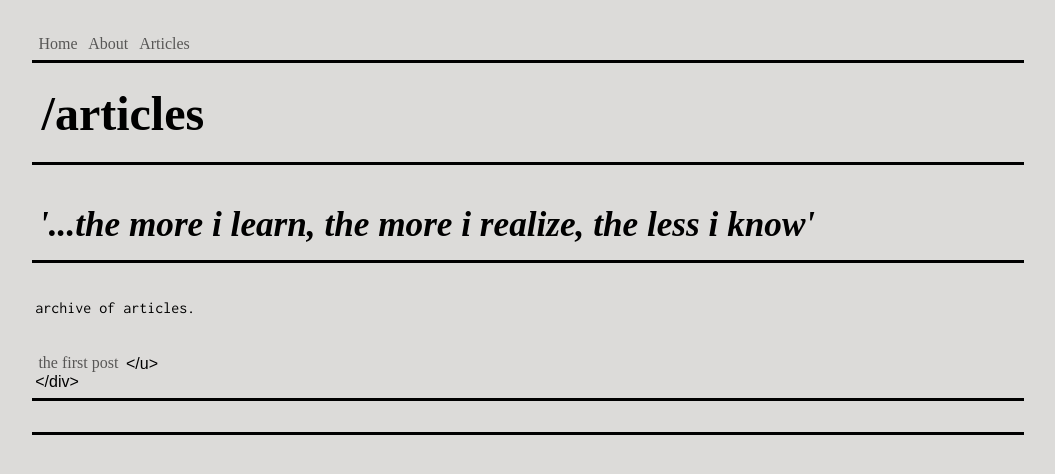
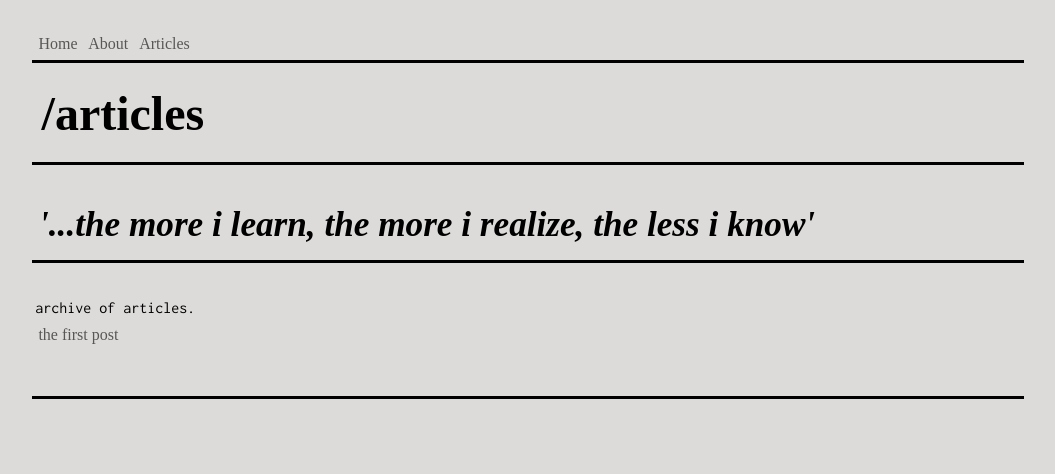
Before and after one commit to msawangwan/msawangwan.github.io, a Jekyll site: the page built from articles.markdown, in a window 1280 px wide. Shown: the top 474 px of the page, without its empty margins (112-1167 px from the left). Built offline with Jekyll 4.4.1, drawn with Linux system fonts in a browser that asks for light colours; some web fonts are replaced.

Commit message:
messing with content

```diff
--- a/_includes/archive.html
+++ b/_includes/archive.html
@@ -1,7 +1,5 @@
-<div class='content-container'>
 <ul>
   {% for post in site.posts %}
     <li><a href="{{ post.url }}">{{ post.title }}</a></li>
   {% endfor %}
-</u><br/>
-</div>
+</ul><br/>
```
